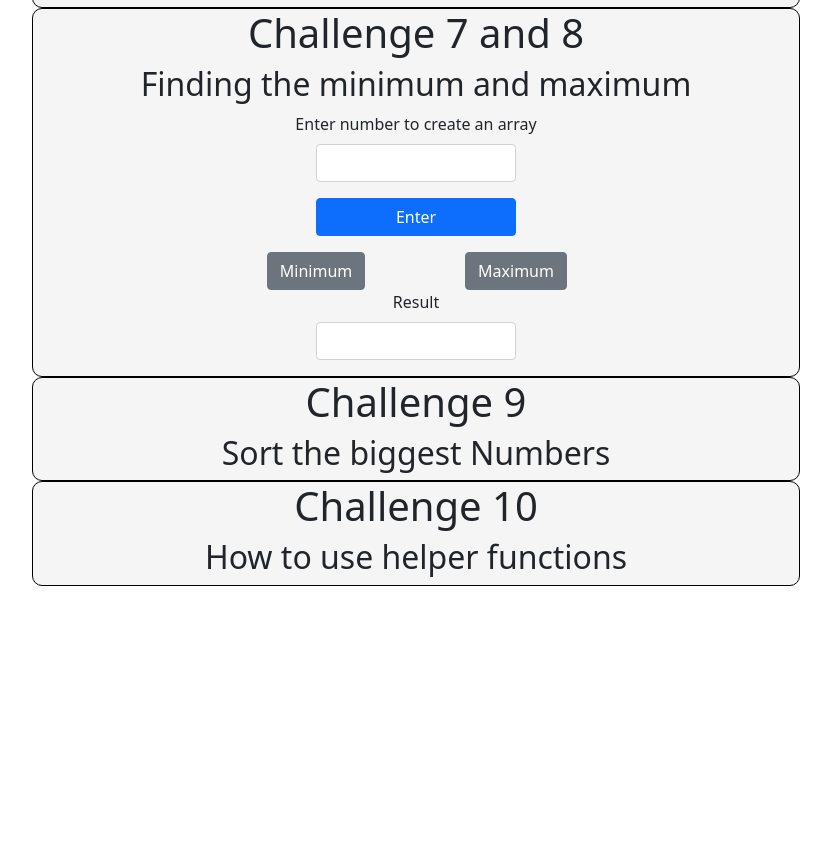
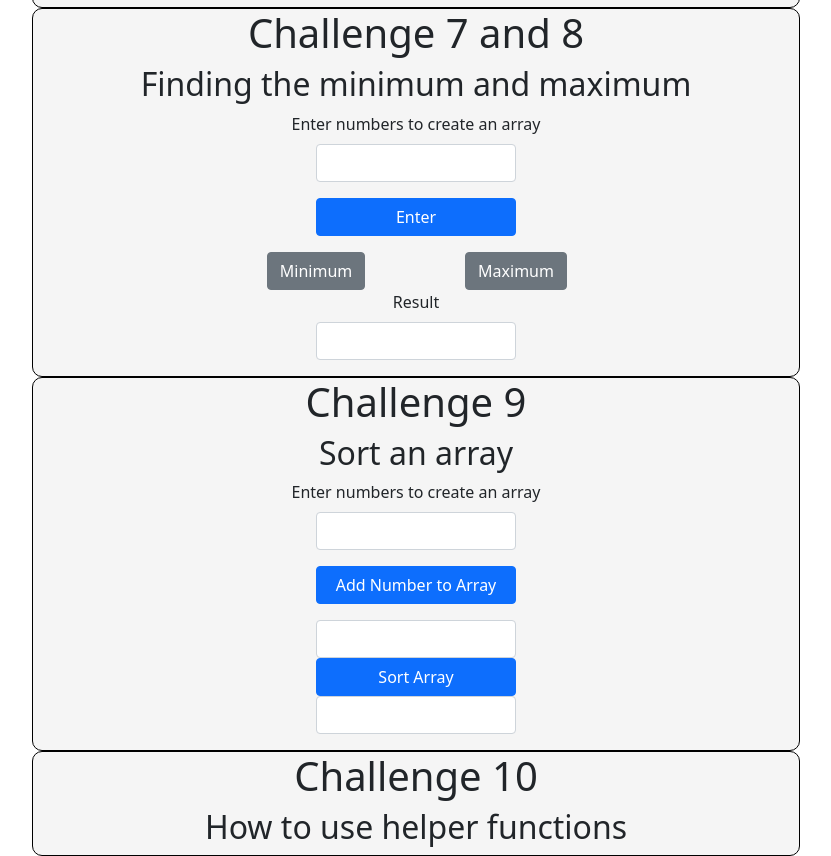
Before and after one commit to PattyOlvera/Challenges_1_to_10, a plain HTML site: page index.html in a window 1280 px wide. Shown: the part 2166-3022 px from the top of the page, without its empty margins (224-1055 px from the left). Before the commit the page ends 2752 px from the top, so only its background shows below. Drawn offline with nearby package versions, Linux system fonts and the light colour scheme.

Commit message:
Challenge 9 finished

```diff
--- a/index.html
+++ b/index.html
@@ -132,7 +132,7 @@
       <h1>Challenge 7 and 8</h1>
       <h2>Finding the minimum and maximum</h2>
       <div class="mb-3">
-        <label for="arrayOfNumbers" class="form-label">Enter number to create an array</label>
+        <label for="arrayOfNumbers" class="form-label">Enter numbers to create an array</label>
         <input type="text" class="form-control" id="arrayOfNumbers">
       </div>
       <div class="mb-3">
@@ -156,7 +156,19 @@
     </div>
     <div class="challenge" id="challenge9">
       <h1>Challenge 9</h1>
-      <h2>Sort the biggest Numbers</h2>
+      <h2>Sort an array</h2>
+      <div class="mb-3">
+        <label for="arrayToSort" class="form-label">Enter numbers to create an array</label>
+        <input type="text" class="form-control" id="arrayToSort">
+      </div>
+      <div class="mb-3">
+        <button type="button" class="btn btn-primary" onclick="createArrayToSort()">Add Number to Array</button>
+      </div>
+      <input type="text" class="form-control" id="arrayToSortShow">
+      <div class="mb-3">
+        <button type="button" class="btn btn-primary" onclick="sortBestRatingsFirst(arrayToSort)">Sort Array</button>
+        <input type="text" class="form-control" id="showResultArray">
+      </div>
     </div>
     <div class="challenge" id="challenge10">
       <h1>Challenge 10</h1>
--- a/js/index.js
+++ b/js/index.js
@@ -134,6 +134,14 @@ function maxOfArray(){
 }
 
 // Challenge 9 Sort information
+let arrayToSort = [];
+function createArrayToSort(){
+    let numberElement = parseInt(document.querySelector("#arrayToSort").value);
+    arrayToSort.push(numberElement);
+    document.querySelector("#arrayToSort").value = "";
+    document.querySelector("#arrayToSortShow").value = arrayToSort;
+}
+
 function sortBestRatingsFirst(numbers){
 // sort the array [5,8,9,3,10]
 // know MAX and it's index
@@ -151,9 +159,6 @@ function sortBestRatingsFirst(numbers){
         numbers[maxLocation] = numbers[j];
         numbers[j] = maximum;
     }
+    document.querySelector("#showResultArray").value = numbers;
     return numbers;
 }
-
-console.log(sortBestRatingsFirst([5,8,9,3,10]));
-console.log(sortBestRatingsFirst([9,8,1,12,3,10]));
-console.log(sortBestRatingsFirst([5,9,8,1,12,3,10]));
```
